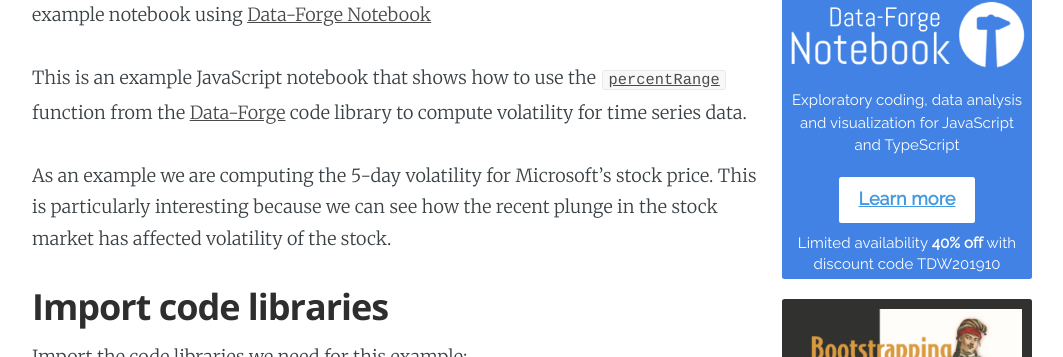
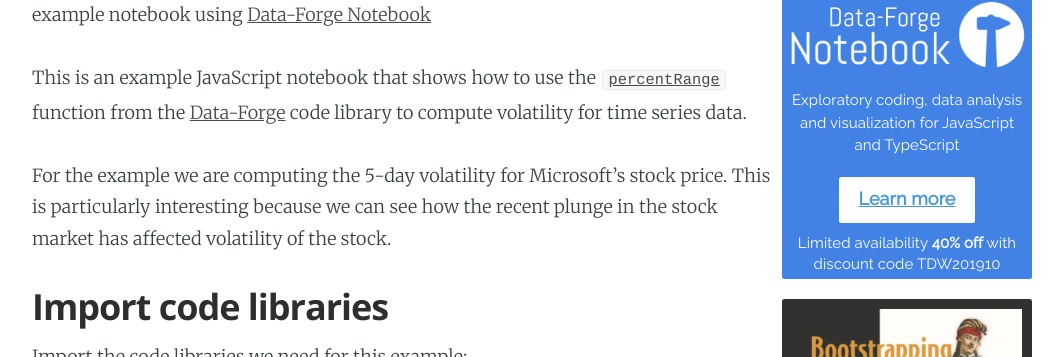
Before and after one commit to ashleydavis/the-data-wrangler-blog, a Jekyll site: the page built from _posts/2020-03-15-time-series-volatility.md, in a window 1280 px wide and 900 px high, scrolled down 658 px. Shown: the part 96-453 px from the top of the window, without its empty margins (108-1171 px from the left). Built offline with Jekyll 4.4.1, drawn with Linux system fonts in a browser that asks for light colours; comment, search, counter and statistics services are not loaded.

Commit message:
Small tweak.

```diff
--- a/_posts/2020-03-15-time-series-volatility.md
+++ b/_posts/2020-03-15-time-series-volatility.md
@@ -19,7 +19,7 @@
 
 This is an example JavaScript notebook that shows how to use the [`percentRange`](https://data-forge.github.io/data-forge-ts/classes/series.html#percentrange) function from the [Data-Forge](http://www.data-forge-js.com/) code library to compute volatility for time series data.
 
-As an example we are computing the 5-day volatility for Microsoft's stock price. This is particularly interesting because we can see how the recent plunge in the stock market has affected volatility of the stock.
+For the example we are computing the 5-day volatility for Microsoft's stock price. This is particularly interesting because we can see how the recent plunge in the stock market has affected volatility of the stock.
 
 ## Import code libraries
 
```
